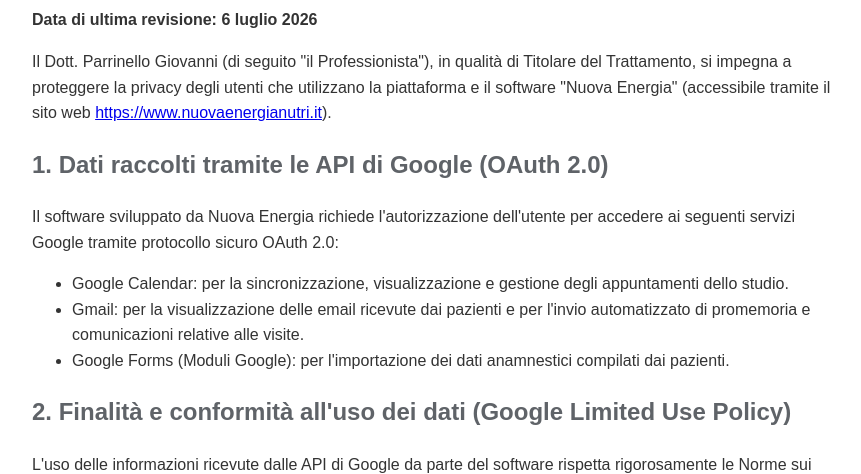
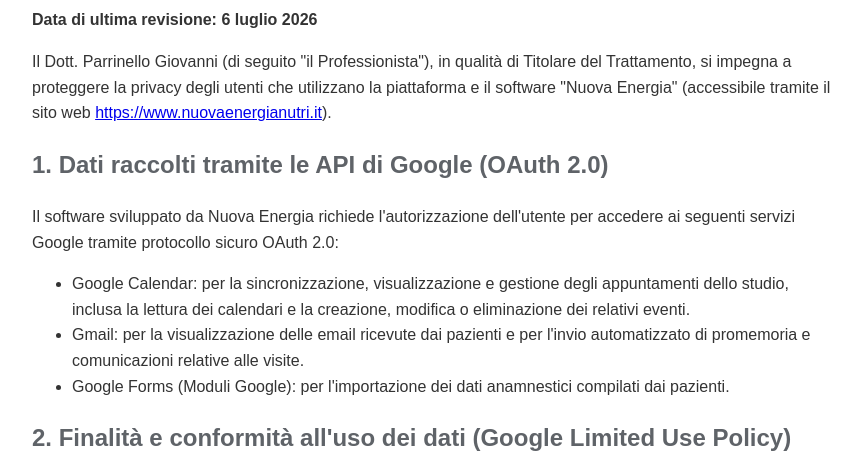
Before and after one commit to NuovaEnergia/nuovaenergia.github.io, a plain HTML site: page privacy.html in a window 1280 px wide. Shown: the part 295-769 px from the top of the page, without its empty margins (208-1069 px from the left). Drawn offline with Linux system fonts and the light colour scheme.

Commit message:
Update privacy.html

```diff
--- a/privacy.html
+++ b/privacy.html
@@ -53,7 +53,7 @@
     <h2>1. Dati raccolti tramite le API di Google (OAuth 2.0)</h2>
     <p>Il software sviluppato da Nuova Energia richiede l'autorizzazione dell'utente per accedere ai seguenti servizi Google tramite protocollo sicuro OAuth 2.0:</p>
     <ul>
-        <li>Google Calendar: per la sincronizzazione, visualizzazione e gestione degli appuntamenti dello studio.</li>
+        <li>Google Calendar: per la sincronizzazione, visualizzazione e gestione degli appuntamenti dello studio, inclusa la lettura dei calendari e la creazione, modifica o eliminazione dei relativi eventi.</li>
         <li>Gmail: per la visualizzazione delle email ricevute dai pazienti e per l'invio automatizzato di promemoria e comunicazioni relative alle visite.</li>
         <li>Google Forms (Moduli Google): per l'importazione dei dati anamnestici compilati dai pazienti.</li>
     </ul>
```
